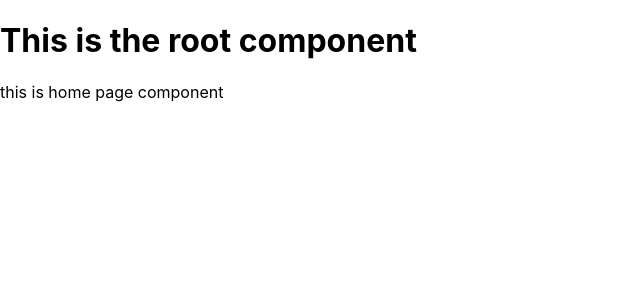
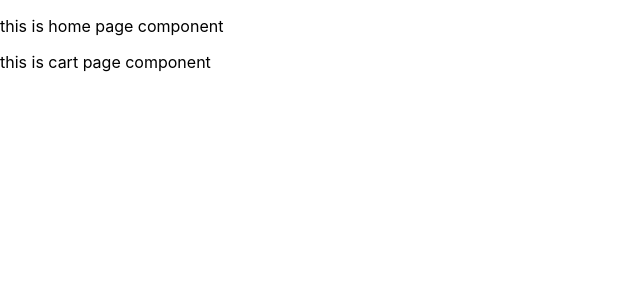
Before and after one commit to revanthkumaar/nile-shopping-webapp, a React (Create React App) app: page /signin in a window 1280 px wide. Shown: the top 300 px of the page, without its empty margins (0-640 px from the left). Built offline with nearby package versions, Linux system fonts and the light colour scheme.

Commit message:
added routes

```diff
--- a/package.json
+++ b/package.json
@@ -8,6 +8,7 @@
     "@testing-library/user-event": "^12.8.3",
     "react": "^17.0.2",
     "react-dom": "^17.0.2",
+    "react-router-dom": "^5.2.0",
     "react-scripts": "4.0.3",
     "web-vitals": "^1.1.2"
   },
--- a/src/App.js
+++ b/src/App.js
@@ -1,13 +1,16 @@
 import HomePage from './pages/homepage/homepage.component'
+import CartPage from './pages/cart/cart-page.component'
+import SignInPage from './pages/signin/signin-page.component'
+import {Route} from 'react-router-dom'
 
 function App(){
-
-  return(
-    <div>
-      <h1>This is the root component</h1>
-      <HomePage/>
+  return (
+    <div id="app-component">
+      <Route path="/" component={HomePage} />
+      <Route path="/cart" component={CartPage} />
+      <Route path="/signin" component={CartPage} />
     </div>
-  )
+  );
 }
 
 export default App;
--- a/src/index.js
+++ b/src/index.js
@@ -3,4 +3,11 @@ import ReactDOM from 'react-dom';
 import './index.css';
 import App from './App';
 
-ReactDOM.render(<App/>,document.getElementById('root'));
+import {BrowserRouter} from 'react-router-dom'
+
+ReactDOM.render(
+  <BrowserRouter>
+    <App />
+  </BrowserRouter>,
+  document.getElementById("root")
+);
--- a/src/pages/cart/cart-page.component.js
+++ b/src/pages/cart/cart-page.component.js
@@ -0,0 +1,13 @@
+//imports that are needed
+import React from "react";
+
+//functional component named "HomePage"
+const CartPage = () => {
+  return (
+    <div className="cartpage-component">
+      <p>this is cart page component</p>
+    </div>
+  );
+};
+//this component must be made importable
+export default CartPage;
--- a/src/pages/homepage/homepage.component.js
+++ b/src/pages/homepage/homepage.component.js
@@ -5,10 +5,8 @@ import React from 'react';
 const HomePage = () => {
 
     return(
-        <div>
-
+        <div className="homepage-component">
             <p>this is home page component</p>
-
         </div>
     )
 
--- a/src/pages/signin/signin-page.component.js
+++ b/src/pages/signin/signin-page.component.js
@@ -0,0 +1,13 @@
+//imports that are needed
+import React from "react";
+
+//functional component named "HomePage"
+const SignInPage = () => {
+  return (
+    <div className="signinpage-component">
+      <p>this is signin page component</p>
+    </div>
+  );
+};
+//this component must be made importable
+export default SignInPage;
```
Also changed, not shown: 1 other file (tests, documents, lock files or other folders).
